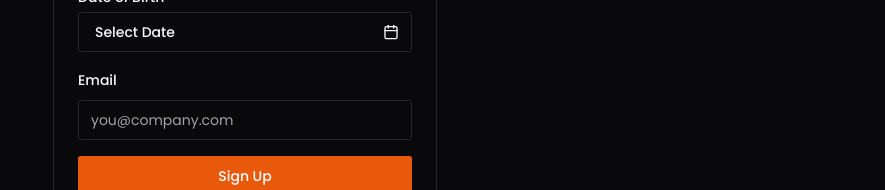
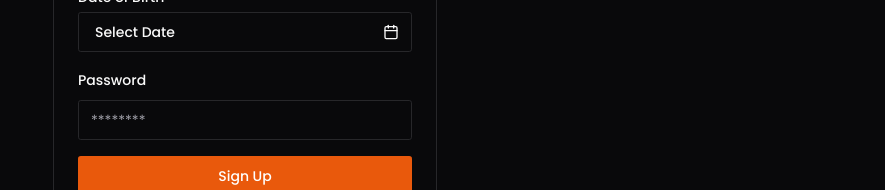
Before and after one commit to Nimira43/NT-Dashboard, a Next.js app: page /sign-up in a window 1280 px wide. Shown: the part 455-645 px from the top of the page, without its empty margins (395-1280 px from the left). Built offline with nearby package versions, Linux system fonts and the light colour scheme.

Commit message:
Password length requires 8 characters done

```diff
--- a/app/(logged-out)/sign-up/page.tsx
+++ b/app/(logged-out)/sign-up/page.tsx
@@ -215,15 +215,15 @@ export default function SignupPage() {
               />
               <FormField
                 control={form.control}
-                name='email'
+                name='password'
                 render={({field}) => (
                   <FormItem>
                     <FormLabel>
-                      Email
+                      Password
                     </FormLabel>
                     <FormControl>
                       <Input
-                        placeholder='you@company.com'
+                        placeholder='********' type='password'
                         {...field}
                       />
                     </FormControl>
```
